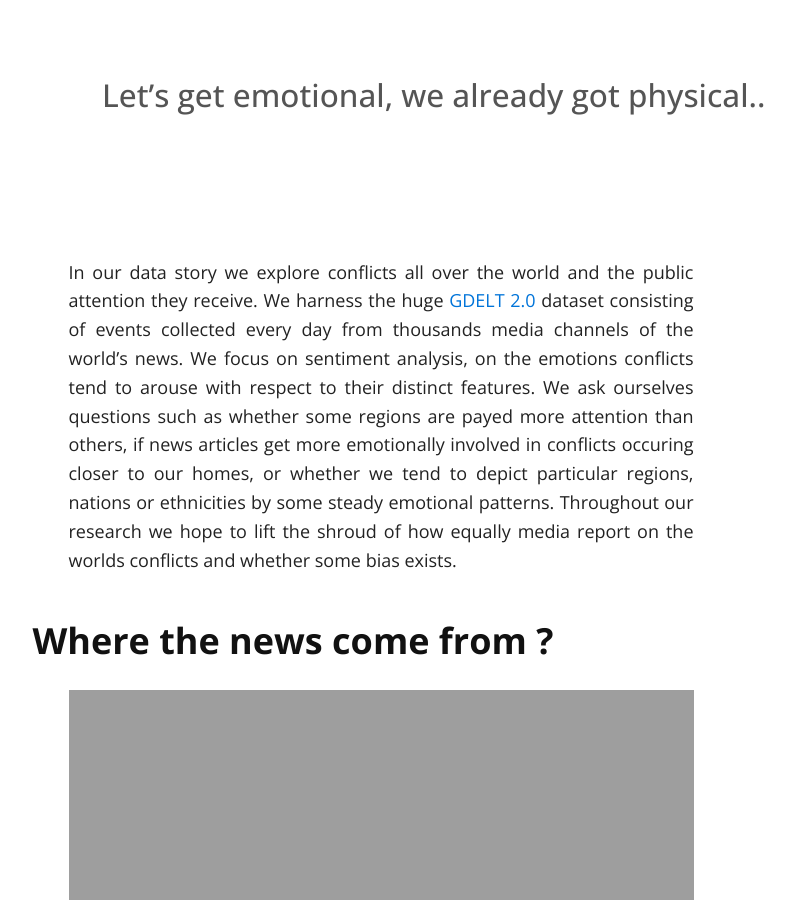
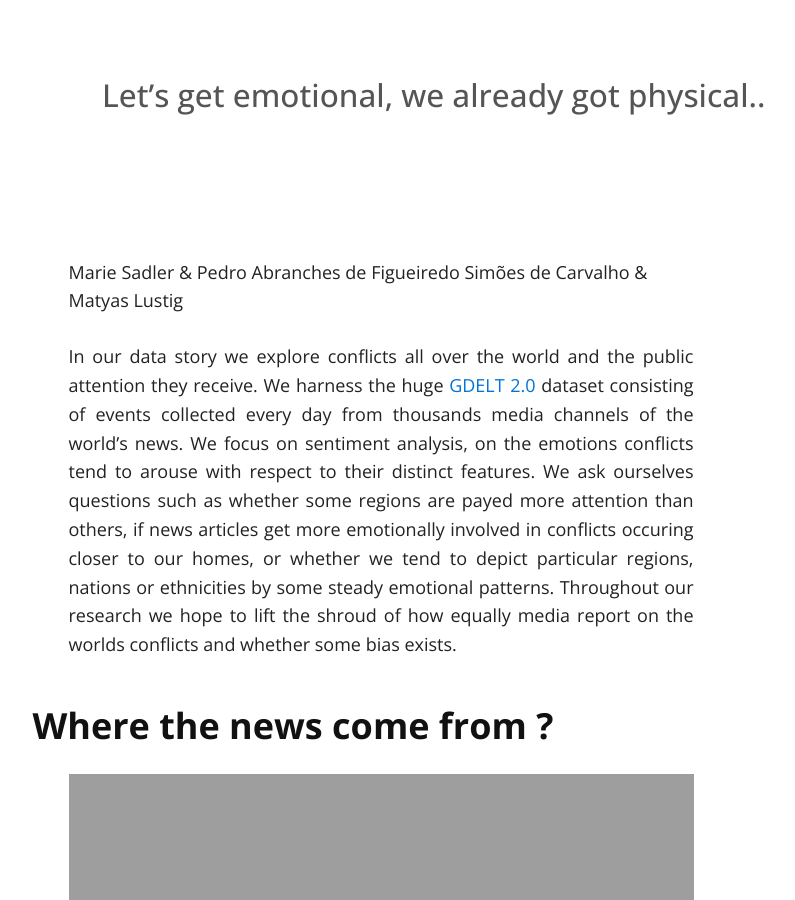
Before and after one commit to marycate/Matterhorn-ADA.github.io, a Jekyll site: the page built from index.md, in a window 1280 px wide and 900 px high, scrolled down 367 px. Shown: the whole window, without its empty margins (259-1054 px from the left). Built offline with Jekyll 4.4.1, drawn with Linux system fonts in a browser that asks for light colours; nearby versions of some CDN libraries; our own code applies the rules of GitHub Pages for plain Markdown files.

Commit message:
Update index.md

```diff
--- a/index.md
+++ b/index.md
@@ -3,6 +3,8 @@ layout: default
 ---
 
 ## Let's get emotional, we already got physical..
+
+Marie Sadler & Pedro Abranches de Figueiredo Simões de Carvalho & Matyas Lustig
 
 In our data story we explore conflicts all over the world and the public attention they receive. We harness the huge [GDELT 2.0](https://www.gdeltproject.org/) dataset consisting of events collected every day from thousands media channels of the world's news. We focus on sentiment analysis, on the emotions conflicts tend to arouse with respect to their distinct features. We ask ourselves questions such as whether some regions are payed more attention than others, if news articles get more emotionally involved in conflicts occuring closer to our homes, or whether we tend to depict particular regions, nations or ethnicities by some steady emotional patterns. Throughout our research we hope to lift the shroud of how equally media report on the worlds conflicts and whether some bias exists.
 {: style="text-align: justify"}
```
